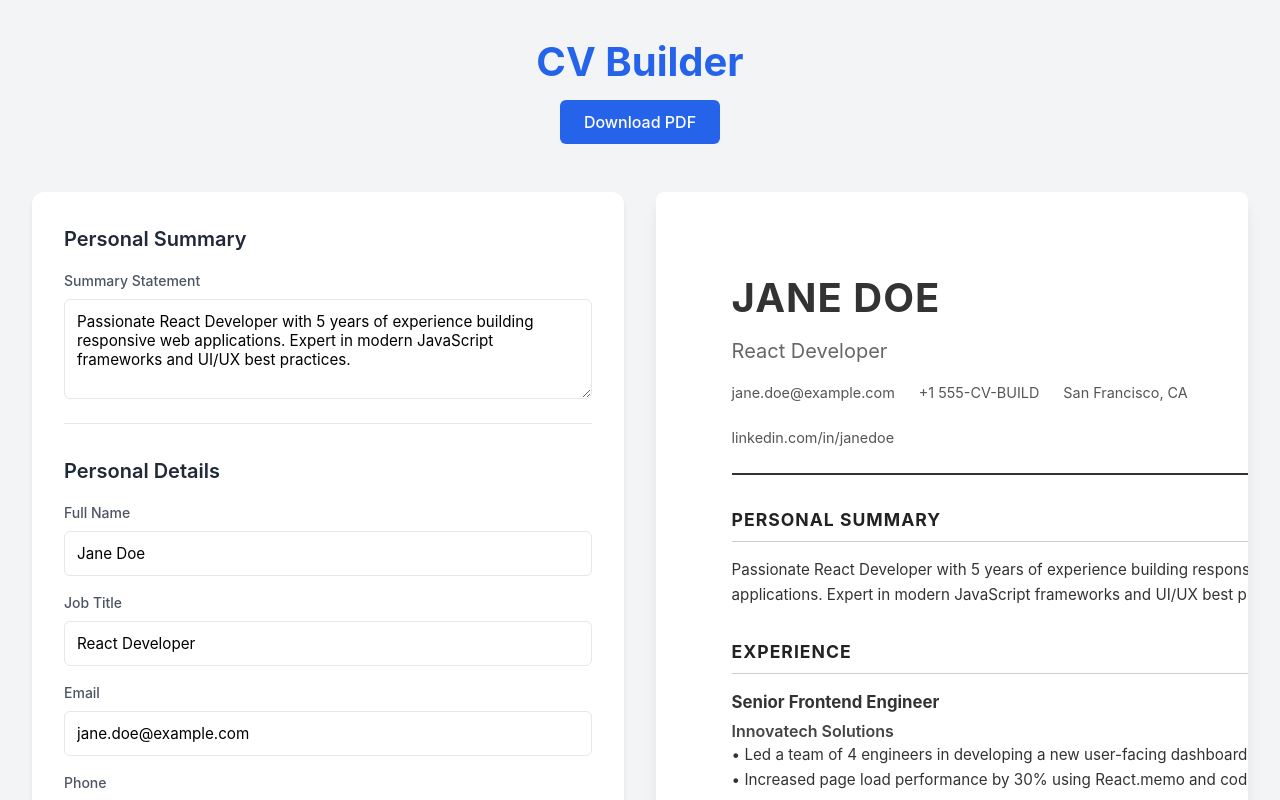
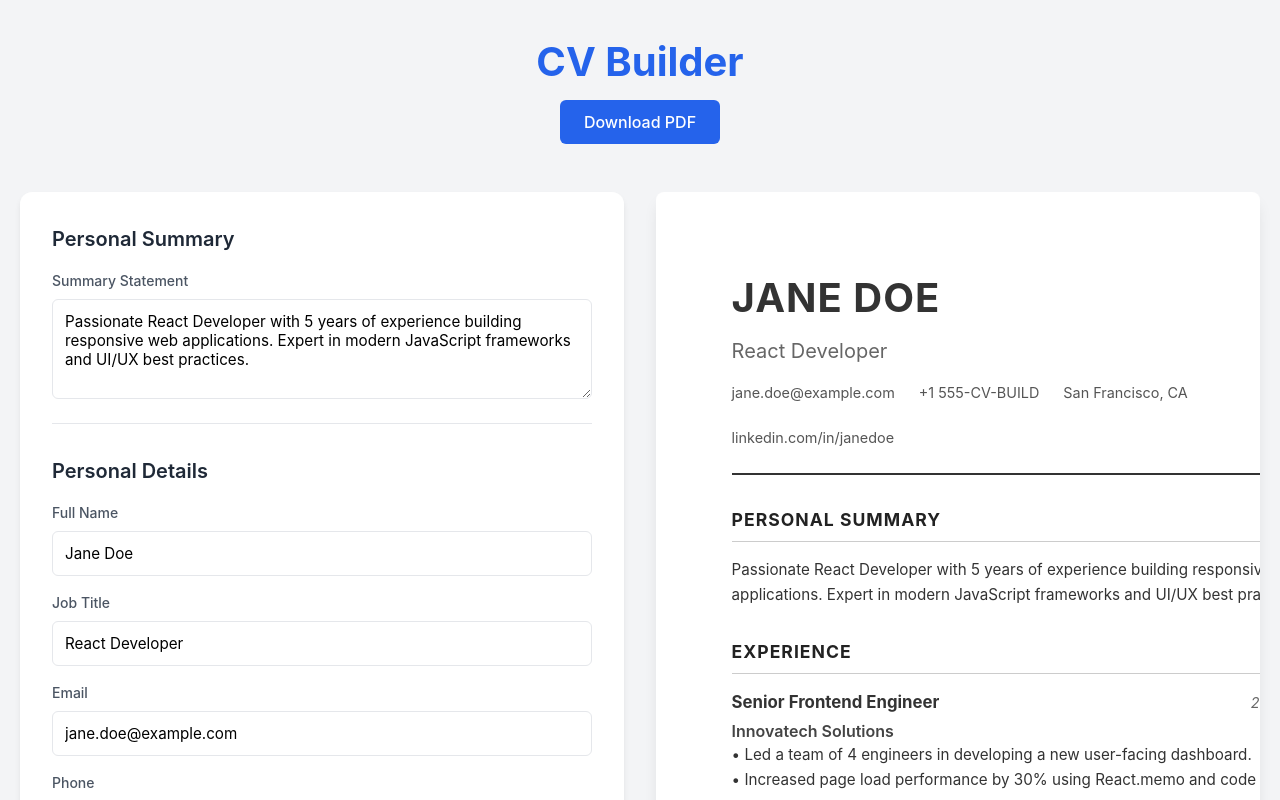
Before and after one commit to Mercysassy/cvbuilder, a React app: page / in a window 1280 px wide. Shown: the top 800 px of the page. Built offline with nearby package versions, Linux system fonts and the light colour scheme; the HTML template or start-up script is replaced by a standard one.

Commit message:
feat: Initialize React CV builder application with data input form and live preview components.

```diff
--- a/src/index.css
+++ b/src/index.css
@@ -24,7 +24,7 @@ body {
 .app-container {
   max-width: 1400px;
   margin: 0 auto;
-  padding: 2rem;
+  padding: 2rem 20px;
   min-height: 100vh;
   display: flex;
   flex-direction: column;
```
